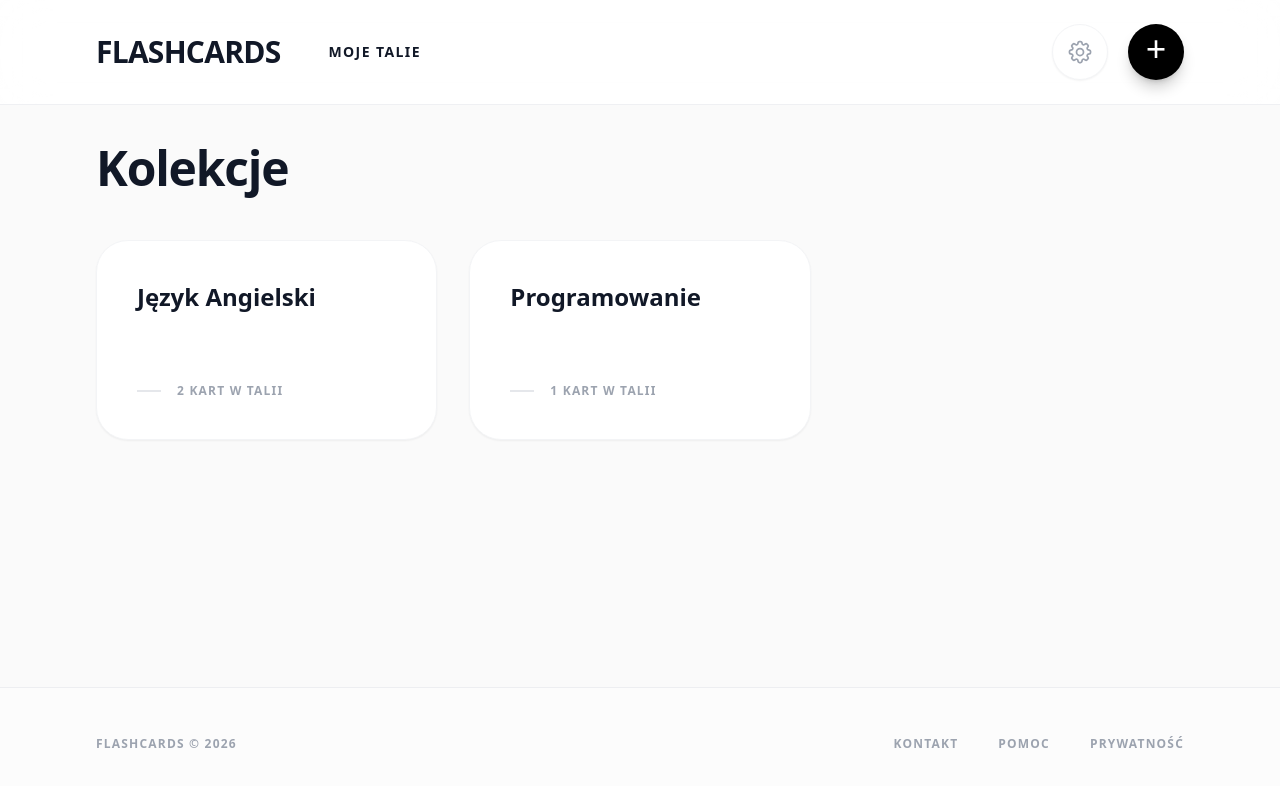
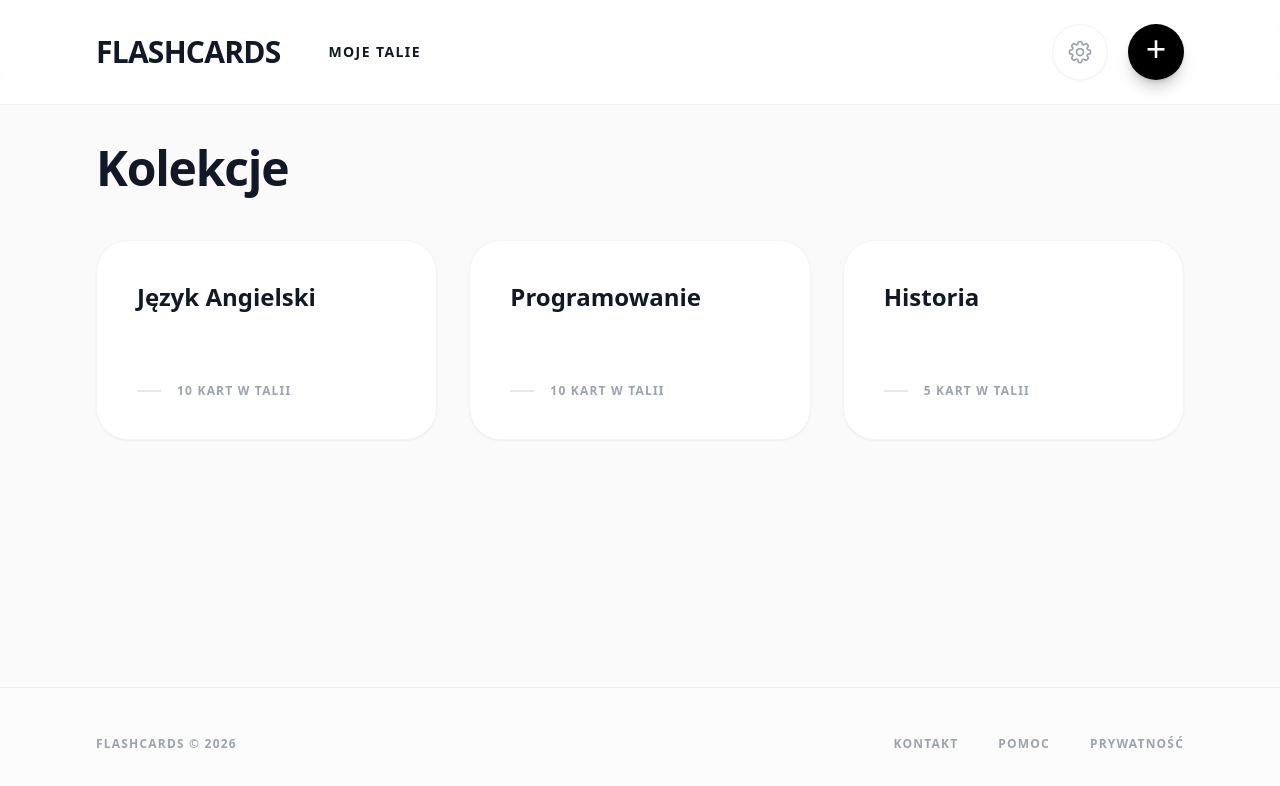
Before and after one commit to Deqq505/Aplikacja-internetowa-do-tworzenia-i-nauki-z-fiszek, a React (Vite) app: page / in a window 1280 px wide. Shown: the top 786 px of the page. Built offline with nearby package versions, Linux system fonts and the light colour scheme.

Commit message:
Dodanie większej liczby początkowych fiszek i nową kolekcję

```diff
--- a/src/App.jsx
+++ b/src/App.jsx
@@ -25,8 +25,9 @@ export default function App() {
     const [view, setView] = useState('home');
     const [mode, setMode] = useState(null);
     const [decks, setDecks] = useState([
-        { id: 1, name: 'Język Angielski', cards: [{front: 'Apple', back: 'Jabłko'}, {front: 'Dog', back: 'Pies'}] },
-        { id: 2, name: 'Programowanie', cards: [{front: 'Variable', back: 'Zmienna'}] }
+        { id: 1, name: 'Język Angielski', cards: [{front: 'Apple', back: 'Jabłko'}, {front: 'Dog', back: 'Pies'}, {front: 'Horse', back: 'Koń'}, {front: 'Elephant', back: 'Słoń'}, {front: 'Lion', back: 'Lew'}, {front: 'Tiger', back: 'Tygrys'}, {front: 'Bear', back: 'Niedźwiedź'}, {front: 'Monkey', back: 'Małpka'}, {front: 'Bird', back: 'Ptak'}, {front: 'Fish', back: 'Ryba'}] },
+        { id: 2, name: 'Programowanie', cards: [{front: 'Variable', back: 'Zmienna'}, {front: 'Function', back: 'Funkcja'}, {front: 'Class', back: 'Klasa'}, {front: 'Array', back: 'Tablica'}, {front: 'String', back: 'Łańcuch znaków'}, {front: 'Algorithm', back: 'Algorytm'}, {front: 'Bug', back: 'Błąd'}, {front: 'Compiler', back: 'Kompilator'}, {front: 'Debugging', back: 'Debugowanie'}, {front: 'Car', back: 'Samochód'}] },
+        { id: 3, name: 'Historia', cards: [{front: 'World War I', back: 'Pierwsza Wojna Światowa'}, {front: 'World War II', back: 'Druga Wojna Światowa'}, {front: 'Cold War', back: 'Zimna Wojna'}, {front: 'French Revolution', back: 'Rewolucja Francuska'}, {front: 'American Independence', back: 'Niezależność Stanów Zjednoczonych'}] }
     ]);
 
     const [editingDeckId, setEditingDeckId] = useState(null);
```
